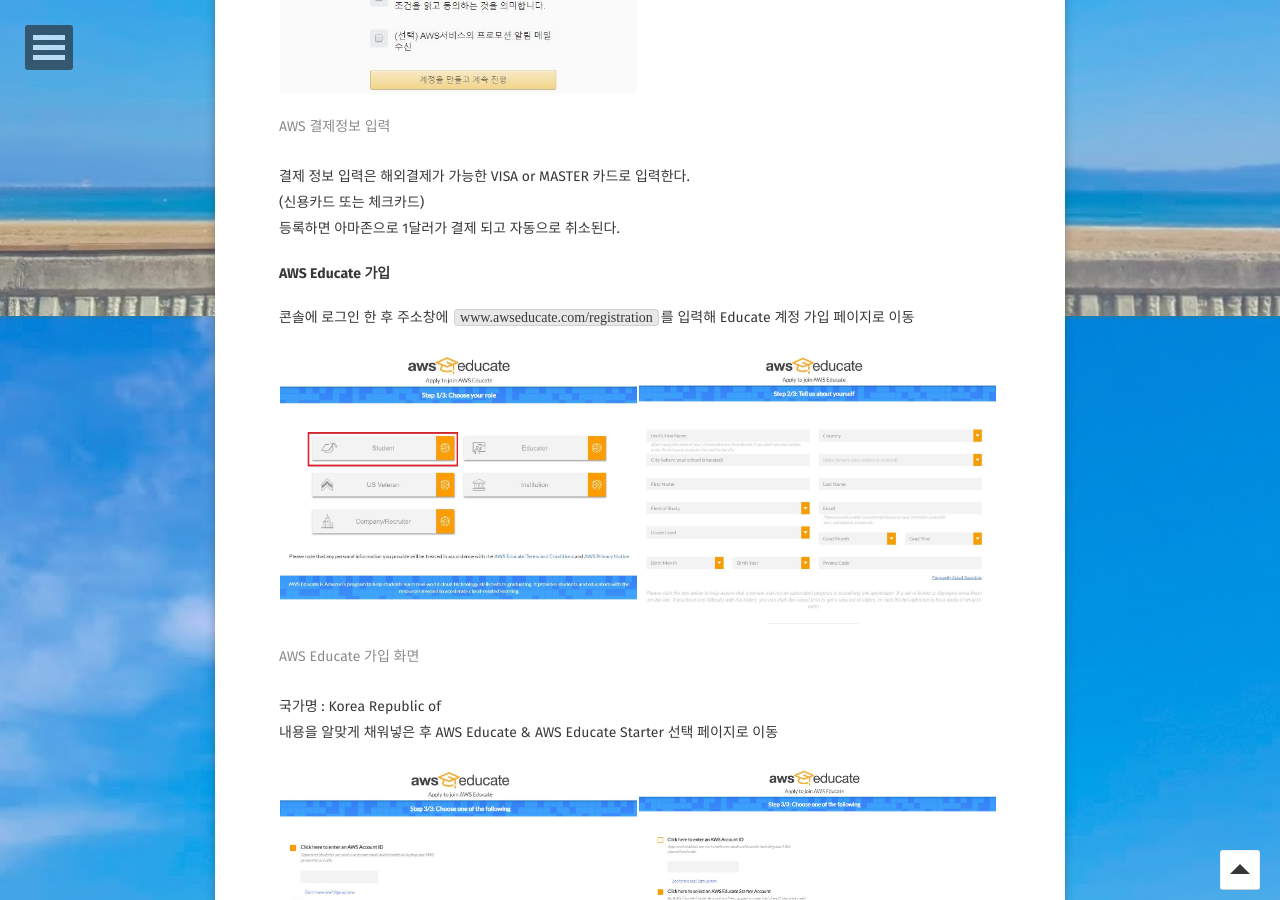
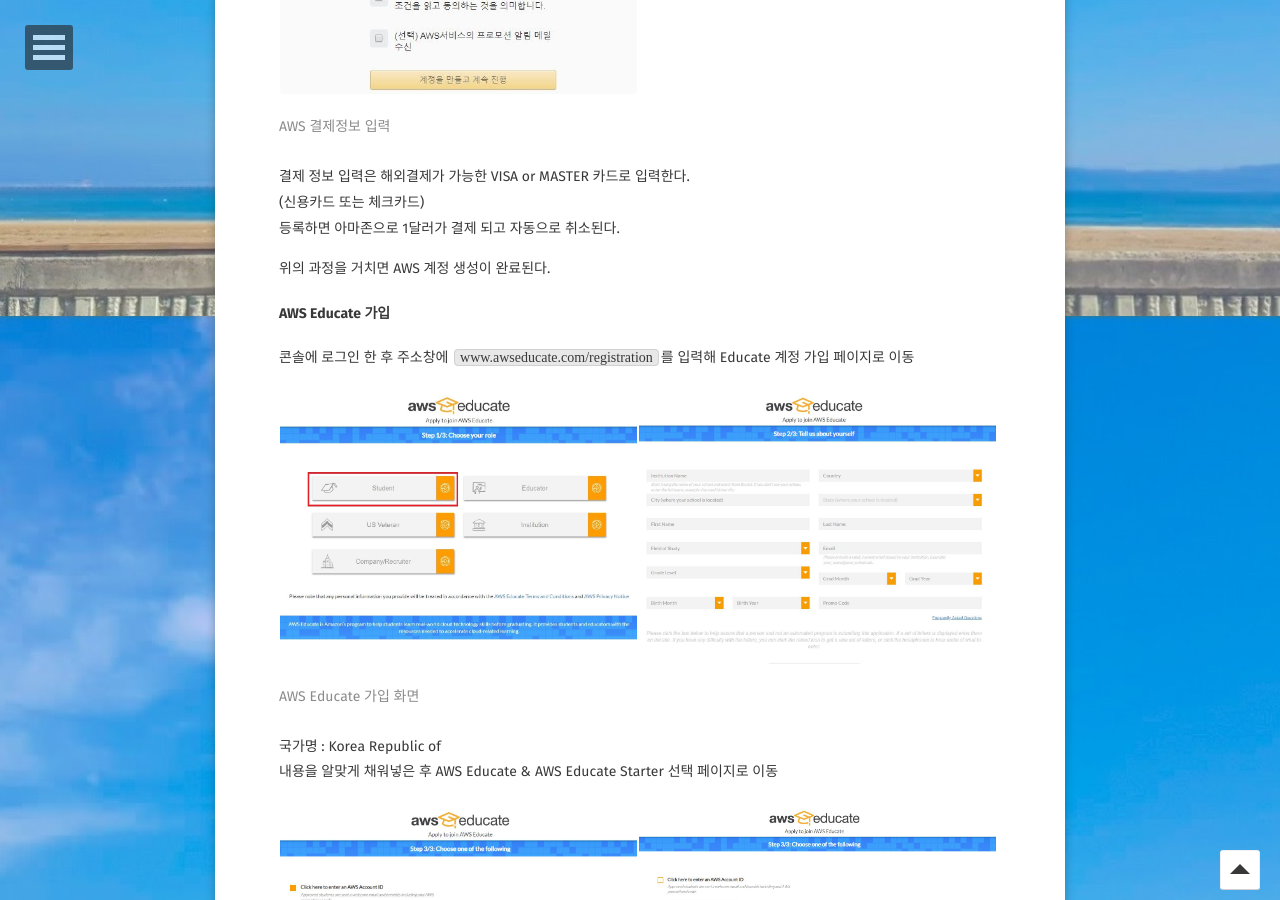
Before and after one commit to kangyechan/kangyechan.github.io, a Jekyll site: the page built from _posts/2019-01-02-aws-setting.md, in a window 1280 px wide and 900 px high, scrolled down 1484 px. Built offline with Jekyll 4.4.1, drawn with Linux system fonts in a browser that asks for light colours; some web fonts are replaced.

Commit message:
Update 2019-01-02-aws-setting.md

```diff
--- a/_posts/2019-01-02-aws-setting.md
+++ b/_posts/2019-01-02-aws-setting.md
@@ -38,6 +38,8 @@ AWS Educate에 가입하기 위해서는 반드시 학교 mail을 사용해야
 결제 정보 입력은 해외결제가 가능한 VISA or MASTER 카드로 입력한다.
 (신용카드 또는 체크카드)
 등록하면 아마존으로 1달러가 결제 되고 자동으로 취소된다.
+
+위의 과정을 거치면 AWS 계정 생성이 완료된다.
 
 #### AWS Educate 가입
 
```
